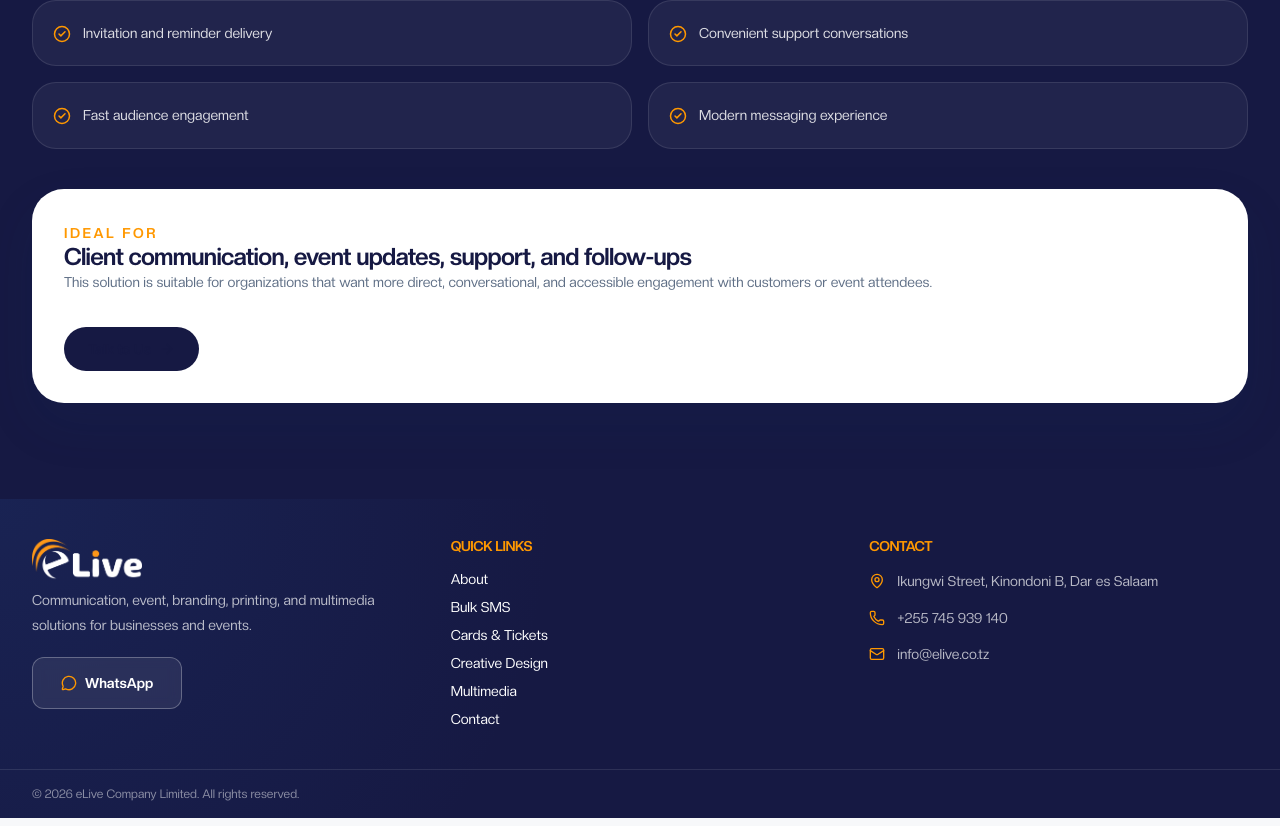
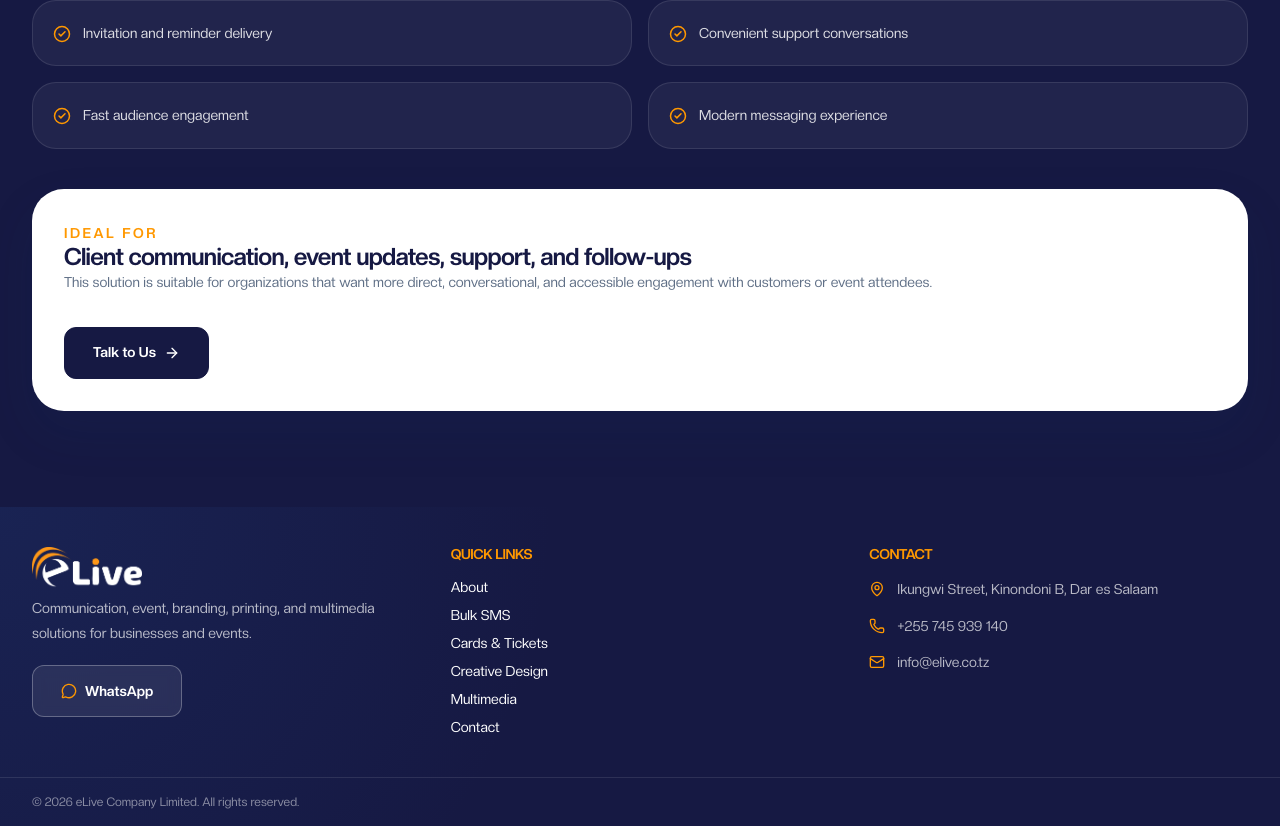
Before and after one commit to kite255/elive-website, a Next.js app: page /solutions1/whatsapp in a window 1280 px wide. Shown: the part 1119-1945 px from the top of the page. Built offline with nearby package versions, Linux system fonts and the light colour scheme.

Commit message:
Apply shared button design to solution CTA

```diff
--- a/app/solutions1/whatsapp/page.tsx
+++ b/app/solutions1/whatsapp/page.tsx
@@ -99,7 +99,7 @@ export default function WhatsAppCommunicationPage() {
 
             <Link
               href="/contact"
-              className="mt-8 inline-flex items-center gap-2 rounded-full bg-[#161943] px-6 py-3 text-sm font-semibold text-white transition hover:bg-[#0F1233]"
+              className="mt-8 elive-btn elive-btn-dark"
             >
               Talk to Us
               <ArrowRight size={16} />
```
